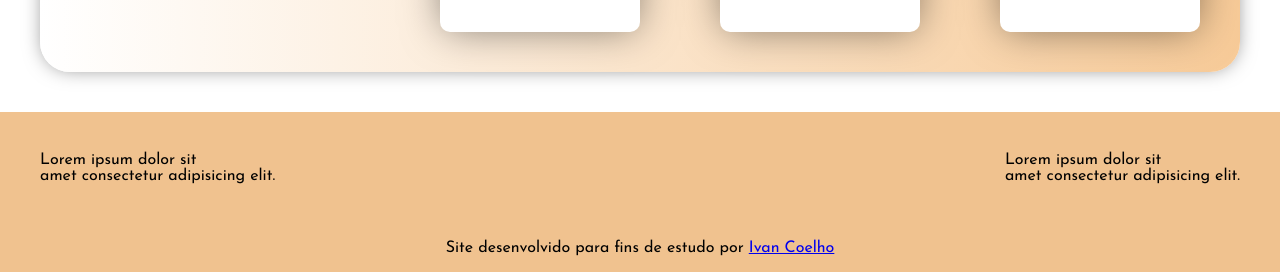
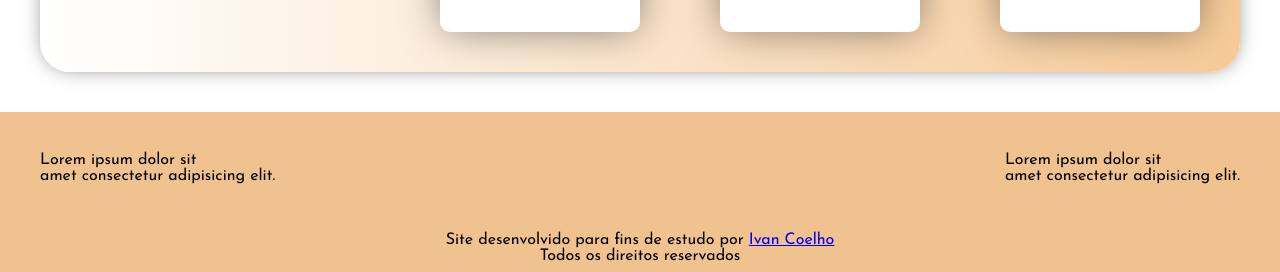
Before and after one commit to ivancda/adoteAqui, a plain HTML site: page index.html in a window 1280 px wide. Shown: the part 1160-1432 px from the top of the page. Drawn offline with Linux system fonts and the light colour scheme.

Commit message:
add todos os direitos reservados

```diff
--- a/index.html
+++ b/index.html
@@ -4,7 +4,7 @@
   <meta charset="UTF-8">
   <meta http-equiv="X-UA-Compatible" content="IE=edge">
   <meta name="viewport" content="width=device-width, initial-scale=1.0">
-  <title>Document</title>
+  <title>Adote Consciente</title>
   <link href="https://fonts.googleapis.com/css2?family=Josefin+Sans&display=swap" rel="stylesheet">
   <link rel="stylesheet" href="reset.css">
   <link rel="stylesheet" href="style.css">
@@ -44,7 +44,7 @@
         <li>amet consectetur adipisicing elit.</li>
       </ul></div>
       <div class="rod3">
-        <p>Site desenvolvido para fins de estudo por <a href="https://github.com/ivancda">Ivan Coelho</a></p>
+        <p>Site desenvolvido para fins de estudo por <a href="https://github.com/ivancda">Ivan Coelho</a><br>Todos os direitos reservados</p>
       </div>
     </footer>
   </div>
```
Also changed, not shown: 21378450.jpg (deleted).
